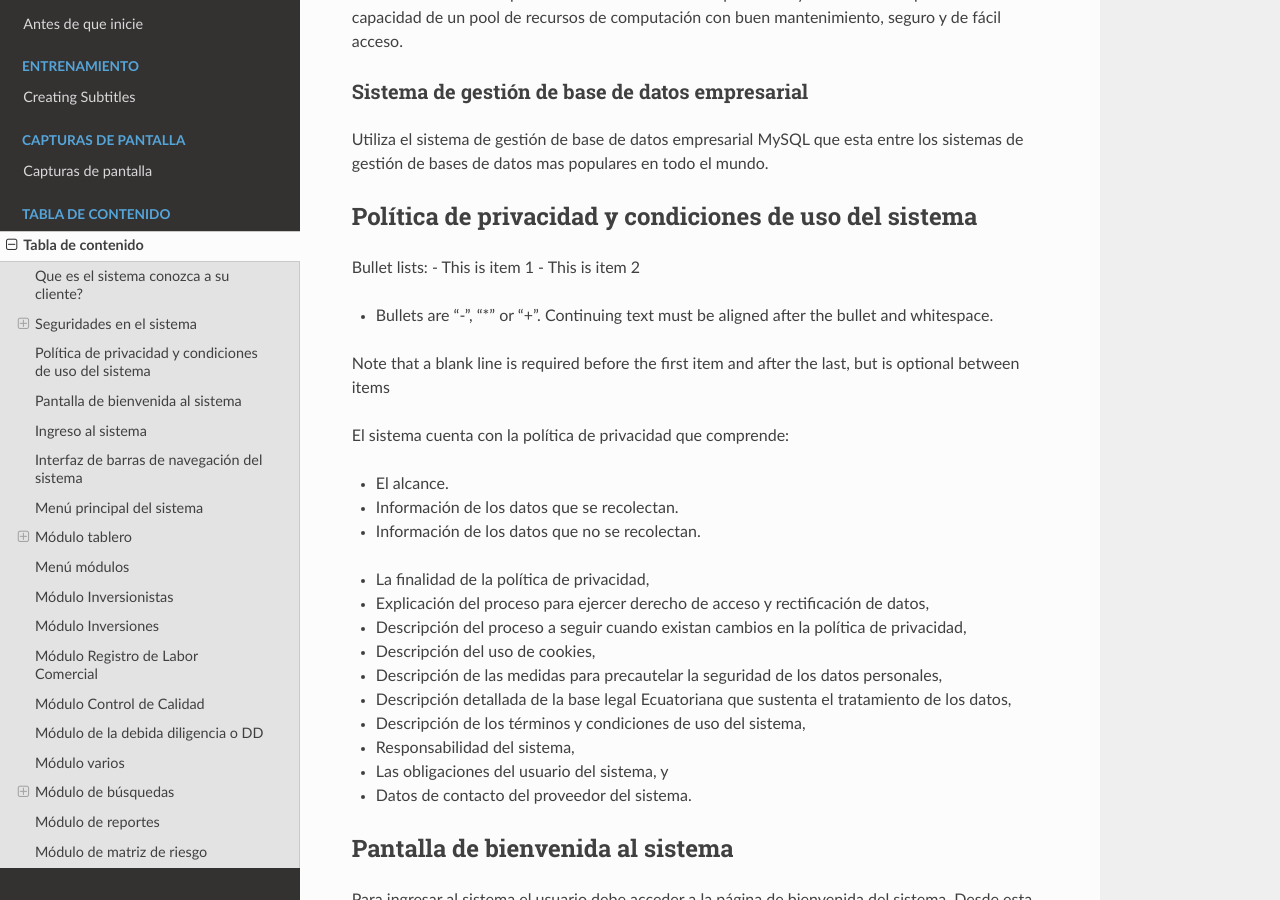
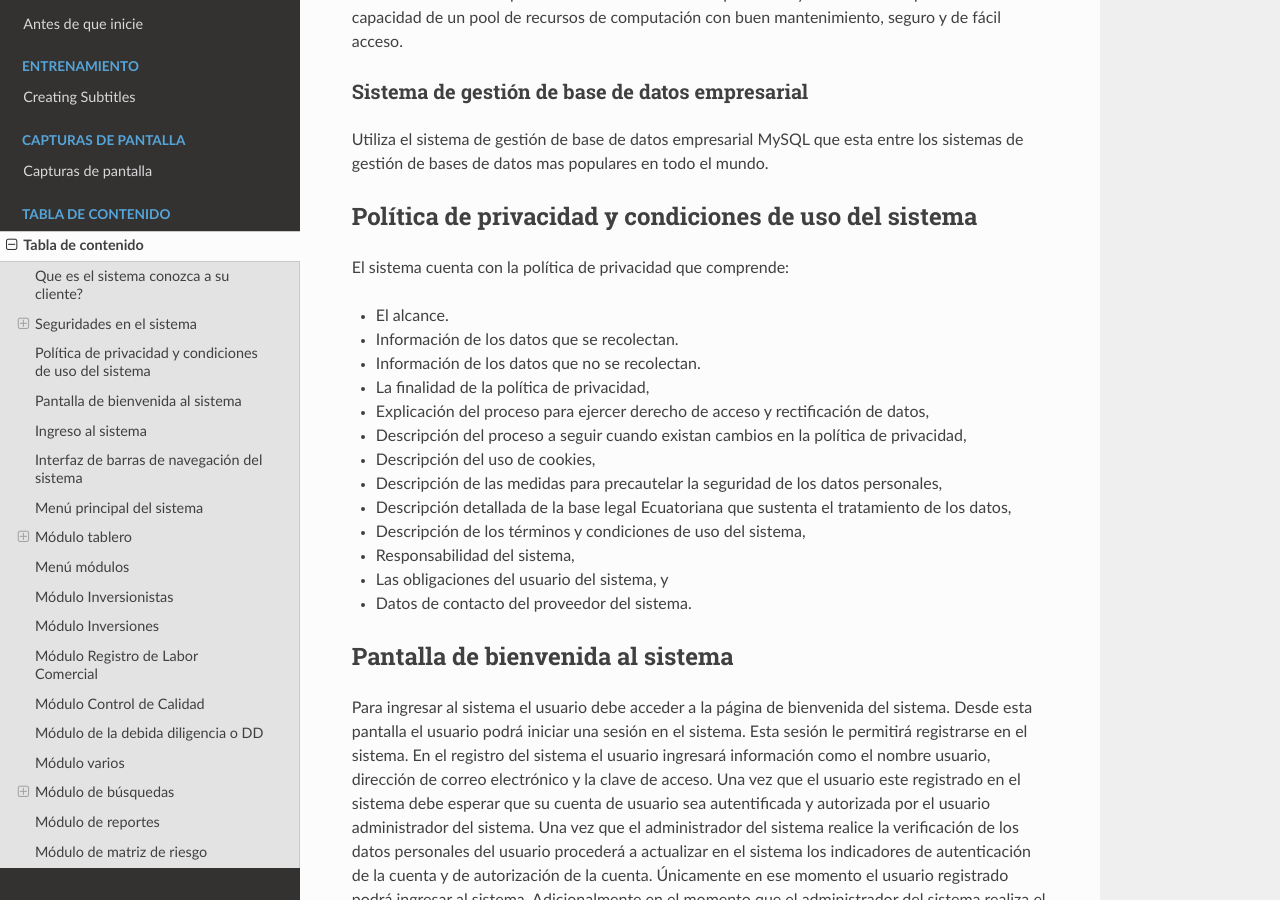
Before and after one commit to jativar/myproject, a Sphinx documentation site: the page built from docs/tabla_de_contenido.rst, in a window 1280 px wide and 900 px high, scrolled down 2131 px. Built offline with Sphinx 7.4.7 and the Read the Docs theme 2.0.0, drawn with Linux system fonts in a browser that asks for light colours.

Commit message:
actualizacion politica de privacidad

```diff
--- a/docs/tabla_de_contenido.rst
+++ b/docs/tabla_de_contenido.rst
@@ -96,31 +96,12 @@
 -------------------------------------------------------
 
 
-Bullet lists:
-- This is item 1
-- This is item 2
-
-- Bullets are "-", "*" or "+".
-  Continuing text must be aligned
-  after the bullet and whitespace.
-
-Note that a blank line is required
-before the first item and after the
-last, but is optional between items
-
-
-
 
 El sistema cuenta con la política de privacidad que comprende:
 
-- El alcance.
-- Información de los datos que se recolectan.
-- Información de los datos que no se recolectan.
-
-
-
-
-
+* El alcance.
+* Información de los datos que se recolectan.
+* Información de los datos que no se recolectan.
 * La finalidad de la política de privacidad,
 * Explicación del proceso para ejercer derecho de acceso y rectificación de datos,
 * Descripción del proceso a seguir cuando existan cambios en la política de privacidad,
```
Also changed, not shown: 5 other files.
